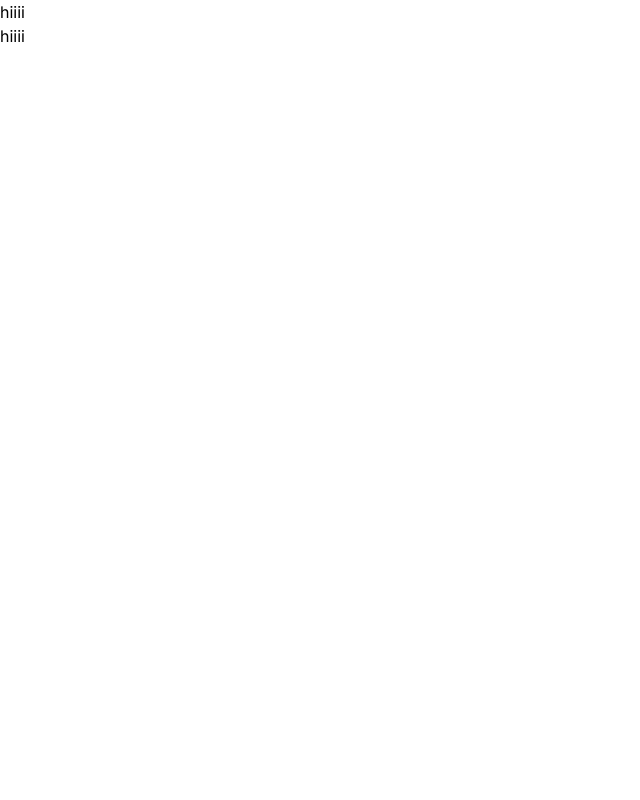
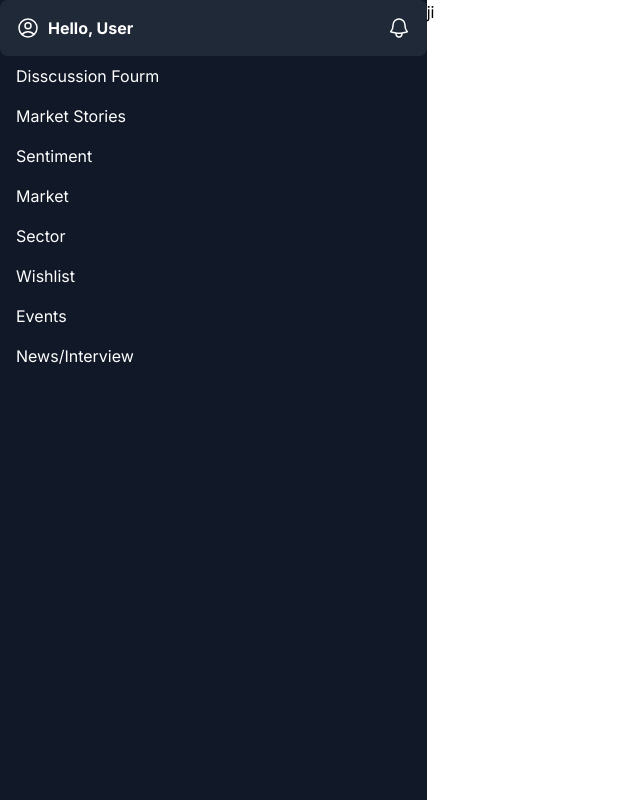
Before and after one commit to NileshVerma001/goindia, a Next.js app: page / in a window 1280 px wide. Shown: the whole page, without its empty margins (0-640 px from the left). Built offline with nearby package versions, Linux system fonts and the light colour scheme.

Commit message:
fixed 1/3

```diff
--- a/app/layout.tsx
+++ b/app/layout.tsx
@@ -16,7 +16,6 @@ export default function RootLayout({
 }>) {
   return (
     <html lang="en">
-      <div>hiiii</div>
       <body className={inter.className}>{children}</body>
     </html>
   );
--- a/app/page.tsx
+++ b/app/page.tsx
@@ -1,9 +1,41 @@
-import Image from "next/image";
+"use client"
+import Sub from "@/components/Sub";
+import { UserLogo } from "@/components/UserLogo";
+import { useState } from "react";
 
 export default function Home() {
+  const [selectedUserId, setSelectedUserId] = useState(-1);
+  const onlinePeopleExclOurUser = [
+    { id: 1, name: "Disscussion Fourm" },
+    { id: 2, name: "Market Stories" },
+    { id: 3, name: "Sentiment" },
+    { id: 4, name: "Market" },
+    { id: 5, name: "Sector" },
+    { id: 6, name: "Wishlist" },
+    { id: 7, name: "Events" },
+    { id: 8, name: "News/Interview" },
+
+  ];
+
   return (
-   <div>
-    hiiii
-   </div>
+    <div className="flex h-screen">
+      <div className="bg-[#111827] w-1/3 flex flex-col">
+        <div className="flex-grow">
+          <UserLogo />
+          {onlinePeopleExclOurUser.map((user) => (
+            <Sub
+              key={user.id}
+              id={user.id}
+              username={user.name}
+              onClick={() => setSelectedUserId(user.id)}
+              selected={user.id === selectedUserId}
+            />
+          ))}
+        </div>
+      </div>
+      <div className="bg-white w-2/3 flex flex-col">
+        ji
+      </div>
+    </div>
   );
 }
--- /dev/null
+++ b/components/Sub.tsx
@@ -0,0 +1,22 @@
+type SubProps = {
+    id: number;
+    username: string;
+    onClick: (id: number) => void;
+    selected: boolean;
+  };
+
+  export default function Sub({ id, username, onClick, selected }: SubProps) {
+    return (
+      <div
+        onClick={() => onClick(id)}
+        className={"border-gray-100 flex items-center gap-2 cursor-pointer " + (selected ? 'bg-[#030712]' : '')}
+      >
+        {selected && (
+          <div className="w-1 bg-[#1e40af] h-12 rounded-r-md"></div>
+        )}
+        <div className="flex gap-2 py-2 pl-4 items-center">
+          <span className="text-white">{username}</span>
+        </div>
+      </div>
+    );
+  }
--- /dev/null
+++ b/components/UserLogo.tsx
@@ -0,0 +1,17 @@
+export function UserLogo() {
+    return (
+        <div className="flex items-center justify-between bg-gray-800 text-white p-4 rounded-lg">
+            <div className="flex items-center gap-2">
+                <svg xmlns="http://www.w3.org/2000/svg" fill="none" viewBox="0 0 24 24" strokeWidth={1.5} stroke="currentColor" className="w-6 h-6">
+                    <path strokeLinecap="round" strokeLinejoin="round" d="M17.982 18.725A7.488 7.488 0 0 0 12 15.75a7.488 7.488 0 0 0-5.982 2.975m11.963 0a9 9 0 1 0-11.963 0m11.963 0A8.966 8.966 0 0 1 12 21a8.966 8.966 0 0 1-5.982-2.275M15 9.75a3 3 0 1 1-6 0 3 3 0 0 1 6 0Z" />
+                </svg>
+                <span className="font-bold">Hello, User</span>
+            </div>
+            <div className="flex items-center">
+                <svg xmlns="http://www.w3.org/2000/svg" fill="none" viewBox="0 0 24 24" strokeWidth={1.5} stroke="currentColor" className="w-6 h-6">
+                    <path strokeLinecap="round" strokeLinejoin="round" d="M14.857 17.082a23.848 23.848 0 0 0 5.454-1.31A8.967 8.967 0 0 1 18 9.75V9A6 6 0 0 0 6 9v.75a8.967 8.967 0 0 1-2.312 6.022c1.733.64 3.56 1.085 5.455 1.31m5.714 0a24.255 24.255 0 0 1-5.714 0m5.714 0a3 3 0 1 1-5.714 0" />
+                </svg>
+            </div>
+        </div>
+    );
+}
```
